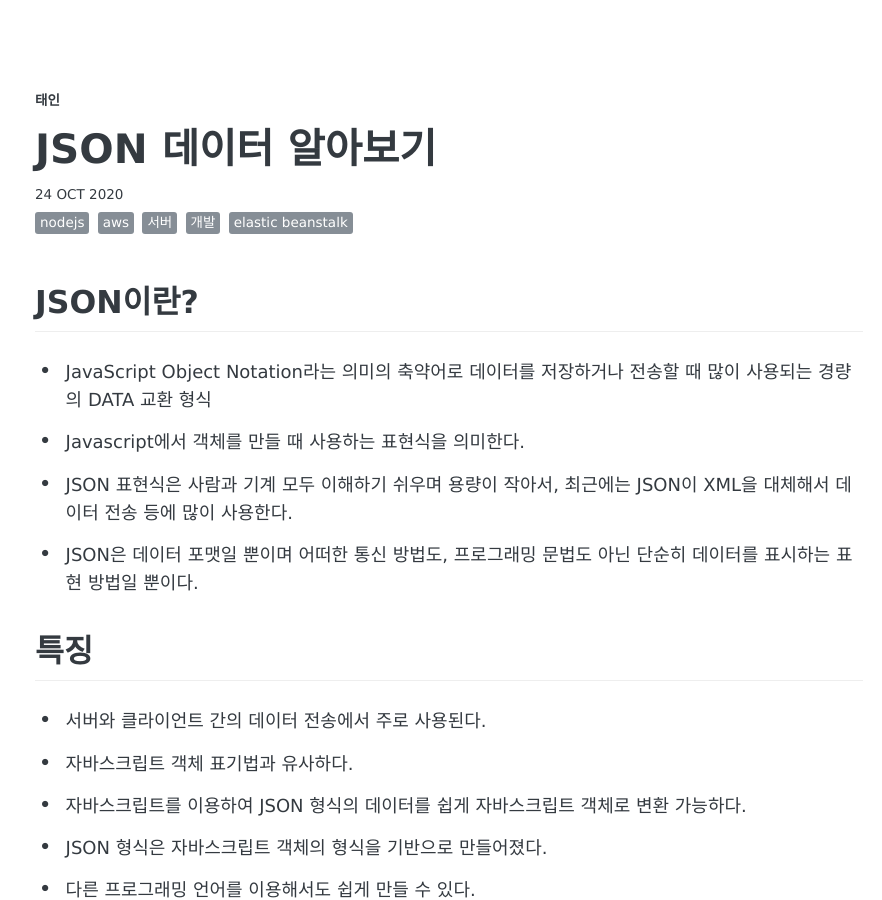
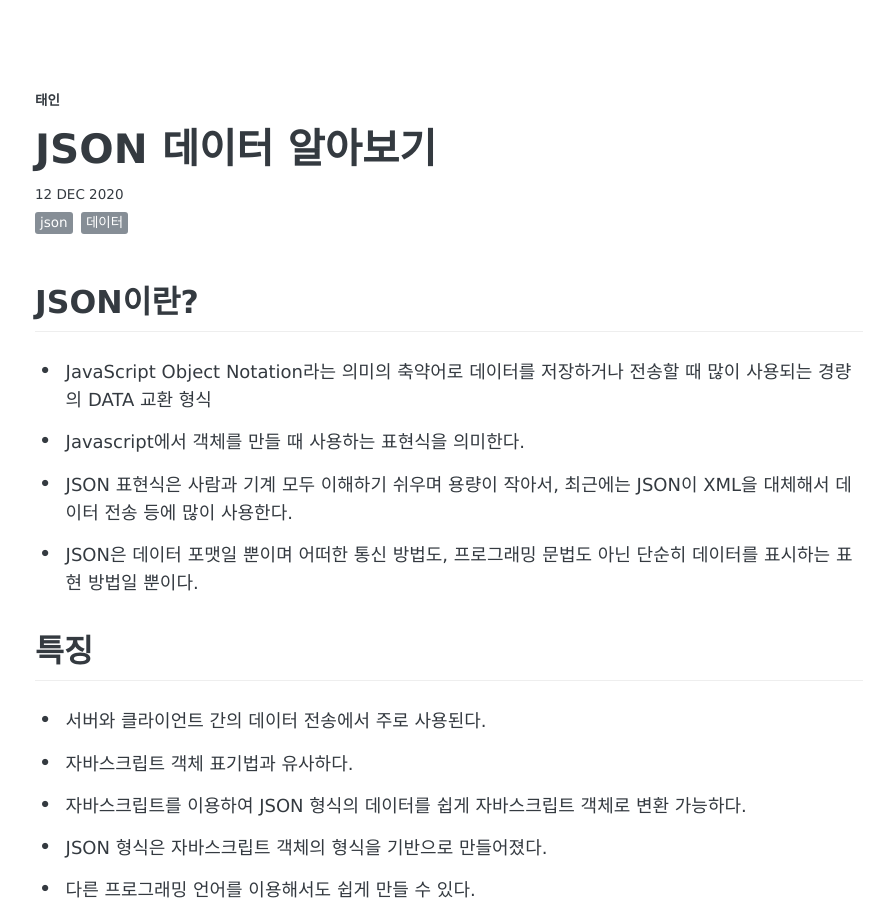
Before and after one commit to Taein0910/blog, a Jekyll site: the page built from _posts/2020-12-12-json.md, in a window 1280 px wide and 900 px high. Shown: the whole window, without its empty margins (191-1073 px from the left). Built offline with Jekyll 4.4.1, drawn with Linux system fonts in a browser that asks for light colours; some web fonts are replaced; comment, search, counter and statistics services are not loaded.

Commit message:
Update 2020-12-12-json.md

```diff
--- a/_posts/2020-12-12-json.md
+++ b/_posts/2020-12-12-json.md
@@ -2,8 +2,8 @@
 layout: post
 title: "JSON 데이터 알아보기"
 description: "JSON이란 무엇일까?"
-date: 2020-10-24
-tags: [nodeJs, aws, 서버, 개발, Elastic Beanstalk]
+date: 2020-12-12
+tags: [JSON, 데이터]
 comments: true
 share: true
 ---
```
